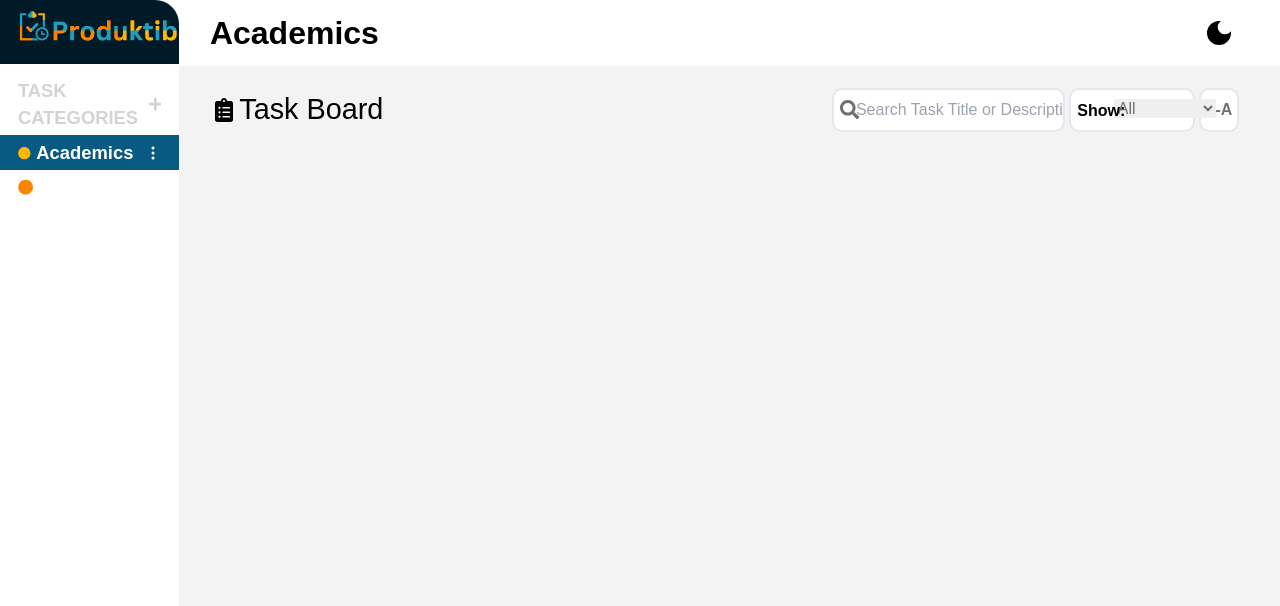
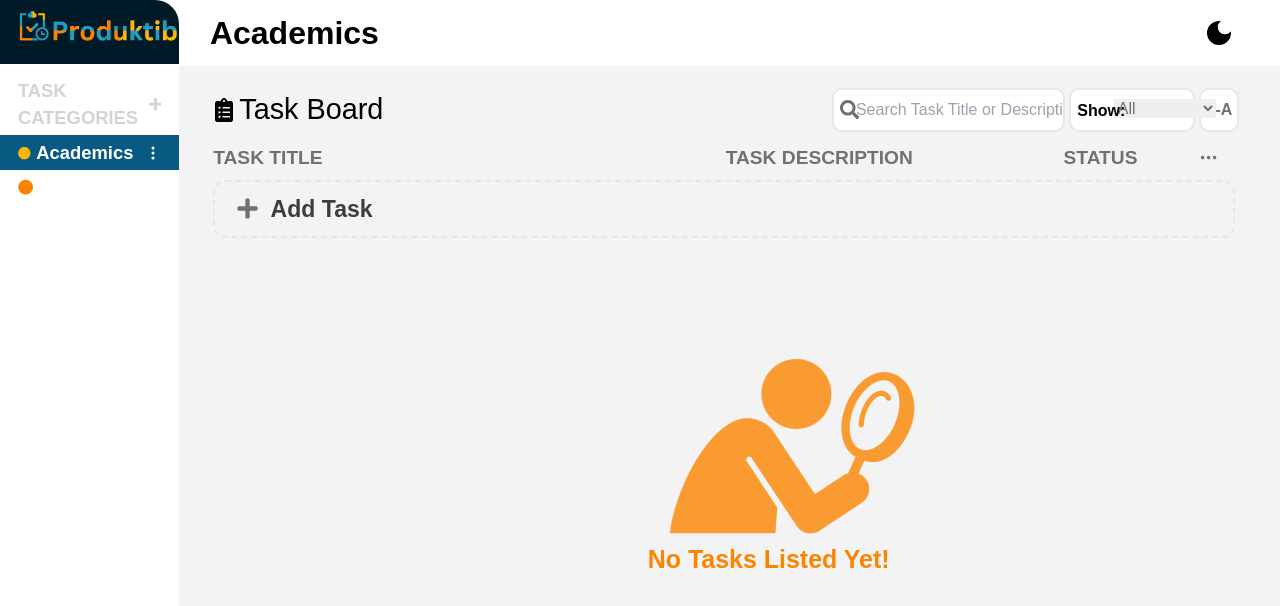
Before and after one commit to EXEcuted-tech/produktib, a React (Create React App) app in the folder client/: page / in a window 1280 px wide. Shown: the top 606 px of the page. Built offline with nearby package versions, Linux system fonts and the light colour scheme.

Commit message:
Task Board: No Task

```diff
--- a/client/src/App.tsx
+++ b/client/src/App.tsx
@@ -1,5 +1,6 @@
 import React, { useEffect, useState } from 'react';
 import './App.css';
+
 import Sidebar from './components/sidebar/Sidebar'
 import Header from './components/header/Header';
 import Discard from './components/modal/Discard';
@@ -7,7 +8,9 @@ import Delete from './components/modal/Delete';
 import Edit from './components/modal/Edit';
 import Category from './components/modal/Category';
 
-import { FaClipboardList, FaSearch } from "react-icons/fa";
+import { FaClipboardList, FaSearch, FaPlus} from "react-icons/fa";
+import { BsThreeDots } from "react-icons/bs";
+import search from './assets/search.png'
 
 //We will use this ra since usa ra ato page hehe
 
@@ -23,26 +26,25 @@ function App() {
 
   return (
     <div className="animate-fade-in font-montserrat">
-      <div className='flex'>
-        <div className='w-[14%]'>
-          <Sidebar/>
         {/*uncomment to view modal ui
           <Edit/>
           <Category/>
           <Discard />
           <Delete />
         */}
+      <div className='flex'>
+        <div className='w-[14%]'>
+          <Sidebar/>
         </div>
         <div className='w-[86%] h-full'>
           <Header/>
           <div className='bg-[#F3F3F3] h-[91.9vh]'>
-
+              {/* First Section */}
               <div className='flex pt-[2%] pl-[3%]'>
                 <div className='flex items-center w-[58%]'>
                   <FaClipboardList className='text-[1.5em]'/>
                   <h1 className='text-[1.8em] font-medium pl-[0.5%]'>Task Board</h1>
                 </div>
-
                 <div className='flex w-[42%] relative'>
                   <FaSearch className='text-[1.2em] absolute top-[26%] ml-[2%] text-[#707070]'/>
                   <input type="text" placeholder="Search Task Title or Description..."
@@ -70,8 +72,45 @@ function App() {
                 </div>
               </div>
 
+              {/* Second Section */}
               <div>
+                <table className='w-[93%] mx-[3%] mt-[1%] text-[#717171] text-[1.2em]'>
+                  <thead className='text-left'>
+                    {/* Column Labels */}
+                    <tr>
+                      <th>TASK TITLE</th>
+                      <th>TASK DESCRIPTION</th>
+                      <th>STATUS</th>
+                      <th>
+                       <BsThreeDots />
+                      </th>
+                    </tr>
 
+                    {/* Add Task */}
+                    <tr className='hover:cursor-pointer'>
+                      <td colSpan={4}>
+                        <div className='flex items-center my-[0.5%] py-[1%] pl-[2%] border-dashed border-2 border-yellow rounded-[12px]'>
+                          <FaPlus className='text-secondary text-[1.2em]'/>
+                          <h1 className='text-[#3C3C3C] text-[1.2em] font-semibold pl-[1.2%]'>Add Task</h1>
+                        </div>
+                      </td>
+                    </tr>
+
+                  </thead>
+                  <tbody className='w-[100%]'>
+                    {taskExist
+                    ?
+                    <>
+                    Upcoming
+                     </>
+                    :
+                      <div className='w-full mt-[18%] ml-[85%]'>
+                         <img src={search} alt="Figure Searching" className=""></img>
+                         <h1 className='text-[#FB8500] font-bold text-[1.3em]'>No Tasks Listed Yet!</h1>
+                      </div>
+                    }
+                  </tbody>
+                </table>
               </div>
 
           </div>
```
Also changed, not shown: client/src/assets/search.png (added).
